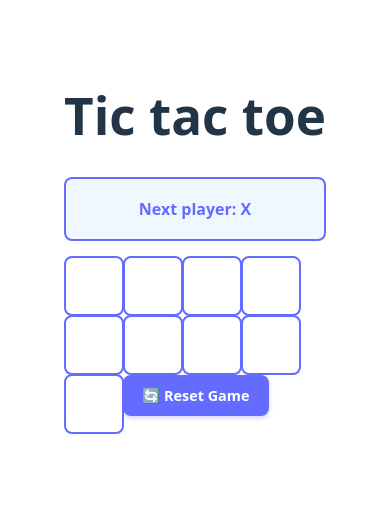
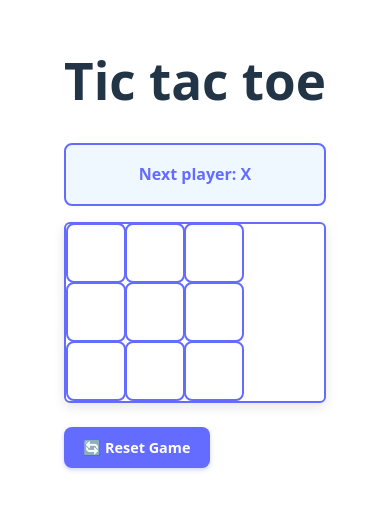
Before and after one commit to daboutt/my-ttt, a React (Vite) app: page / in a window 390 px wide. Shown: the part 179-688 px from the top of the page. Built offline with nearby package versions, Linux system fonts and the light colour scheme.

Commit message:
feat: implement board style

```diff
--- /dev/null
+++ b/src/components/Board.css
@@ -0,0 +1,39 @@
+/* Board container */
+.board-container {
+  display: flex;
+  flex-direction: column;
+  align-items: center;
+  gap: 1rem;
+}
+
+/* Board layout */
+.board {
+  display: grid;
+  grid-template-rows: repeat(3, 1fr);
+  border: 2px solid #646cff;
+  border-radius: 8px;
+  overflow: hidden;
+  box-shadow: 0 4px 12px rgba(0, 0, 0, 0.1);
+  transition: box-shadow 0.3s ease;
+}
+
+.board:hover {
+  box-shadow: 0 6px 16px rgba(0, 0, 0, 0.15);
+}
+
+.board-row {
+  display: flex;
+}
+
+.board-row:after {
+  clear: both;
+  content: '';
+  display: table;
+}
+
+/* Responsive board design */
+@media (max-width: 768px) {
+  .board {
+    border-radius: 6px;
+  }
+}
--- a/src/components/Board.jsx
+++ b/src/components/Board.jsx
@@ -1,7 +1,7 @@
 import GameStatus from './GameStatus';
 import Square from './Square';
 import { calculateWinner } from '../utils/gameUtils';
-
+import './Board.css';
 export const Board = ({ squares, onPlay, xIsNext }) => {
   const handleClick = (i) => {
     if (calculateWinner(squares).winner || squares[i]) return;
```
